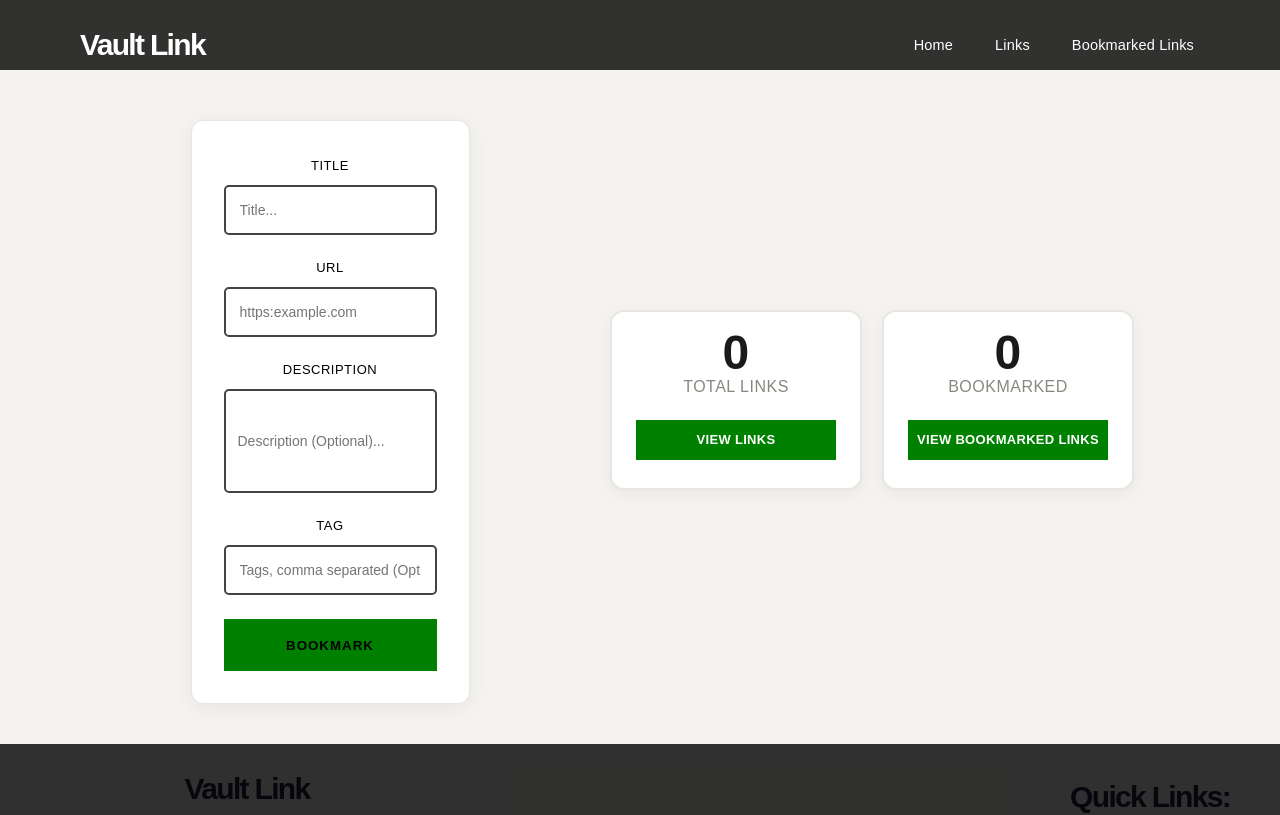
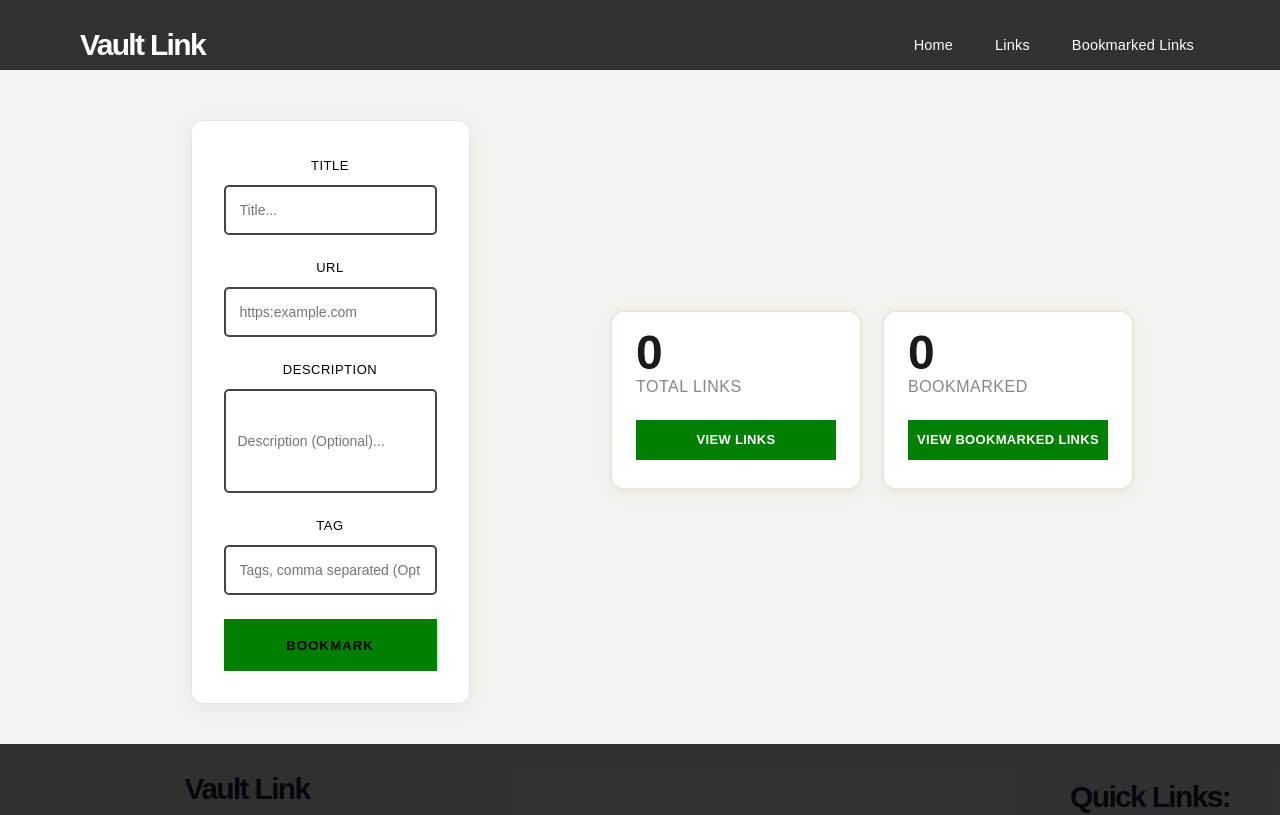
Before and after one commit to surprise2024-cpu/challenge-2-Link-Vault, a React (Vite) app: page / in a window 1280 px wide. Shown: the top 815 px of the page. Built offline with nearby package versions, Linux system fonts and the light colour scheme; a web font is replaced by a local one.

Commit message:
searchbar update

```diff
--- a/src/components/Search/SearchBar.tsx
+++ b/src/components/Search/SearchBar.tsx
@@ -1,4 +1,4 @@
-import React from 'react'
+import React, { useState } from 'react'
 
 import styles from './Search.module.css'
 import { Text } from '../Text/Text'
@@ -11,6 +11,8 @@ type SearchbarProps = {
 }
 
 export const SearchBar: React.FC<SearchbarProps> = ({ value, onChange, placeholder, className }) => {
+
+
   return (
     <div className={styles['searchbar-cont']}>
 
--- a/src/components/StatsPanel/StatsPanel.module.css
+++ b/src/components/StatsPanel/StatsPanel.module.css
@@ -15,7 +15,7 @@
     min-width: 180px;
     display: flex;
     flex-direction: column;
-    align-items: center;
+    align-items: flex-start;
     gap: 8px;
 }
 
--- a/src/pages/Bookmarked.tsx
+++ b/src/pages/Bookmarked.tsx
@@ -14,8 +14,10 @@ export const Bookmarked: React.FC = () => {
 
   const [query, setQuery] = useState('')
 
+  const q = query.trim().toLowerCase()
+
   const filtered = bookmarks.filter(b => {
-    const q = query.trim().toLowerCase()
+
       if(!q) return true
       return (
         b.title.toLowerCase().includes(q) ||
@@ -51,6 +53,7 @@ export const Bookmarked: React.FC = () => {
             </div>
           )
         }*/}
+
       </ContentContainer>
 
         <div className={styles['list']}>
--- a/src/pages/LinksPage.tsx
+++ b/src/pages/LinksPage.tsx
@@ -11,21 +11,28 @@ import { ContentContainer } from '../ContentContainer'
 
 export const LinksPage: React.FC = () => {
 
-  const {bookmarks, remove, toggleBookmark }  = useBookmarks()
+  const {bookmarks, remove, toggleBookmark, edit }  = useBookmarks()
   const [query, setQuery] = useState('')
 
+
+  const q = query.trim().toLowerCase()
+
   const filtered = bookmarks.filter(b => {
-    const q = query.trim().toLowerCase()
+
       if(!q) return true
       return (
         b.title.toLowerCase().includes(q) ||
-        b.tags.some(tag => tag.toLowerCase().includes(q))
+        b.description?.toLowerCase().includes(q) ||
+        b.url.toLowerCase().includes(q) ||
+        b.tags?.some(tag => tag.toLowerCase().includes(q))
       )
   })
 
   if (bookmarks.length === 0) {
     return <div className={styles['empty']} >No links saved yet</div>
   }
+
+
 
   return (
 
@@ -35,26 +42,27 @@ export const LinksPage: React.FC = () => {
 
         <SearchBar value={query} onChange={setQuery} placeholder='Link Search' className={styles['searchbar-cont']}/>
 
-        {/*{
-          filtered.length === 0 ? (
-            <div>No links Found</div>
-          ) : (
-            <div className={styles['list']}>
+
+      </ContentContainer>
+
       {
-                filtered.map((bookmark) => (
-                  <div className={styles['card']}>
-
-                  </div>
-                ))
+        q && (
+          <Text variant='p' className={styles['description']} >Showing Search Results</Text>
+        )
       }
-            </div>
-          )
-        }*/}
-      </ContentContainer>
 
       <div className={styles['list']}>
         {
           bookmarks.map((bookmark) => (
+
+            filtered.length === 0 ? (
+
+              <div className={styles['empty']}>
+                No links match your search
+              </div>
+
+            ) : filtered.map((bookmark) =>
+            (
 
               <div key={bookmark.id} className={styles['card']} >
 
@@ -83,10 +91,13 @@ export const LinksPage: React.FC = () => {
 
                   <Button className={styles['action-btn'] + ' ' + styles['bookmark-btn']} onClick={() => toggleBookmark(bookmark.id) } >{ bookmark.isBookmarked ? 'Bookmarked' : 'Bookmark' }</Button>
                   <Button className={styles['action-btn'] + ' ' + styles['delete-btn']} onClick={() => remove(bookmark.id)} >DELETE</Button>
+                  <Button className={styles['action-btn'] + ' ' + styles['edit-btn']} onClick={() => edit(bookmark.id, bookmark)} >Edit</Button>
 
                 </div>
 
               </div>
+            ))
+
           ))
         }
       </div>
```
Lines whose indentation alone changed are shown as unchanged.
